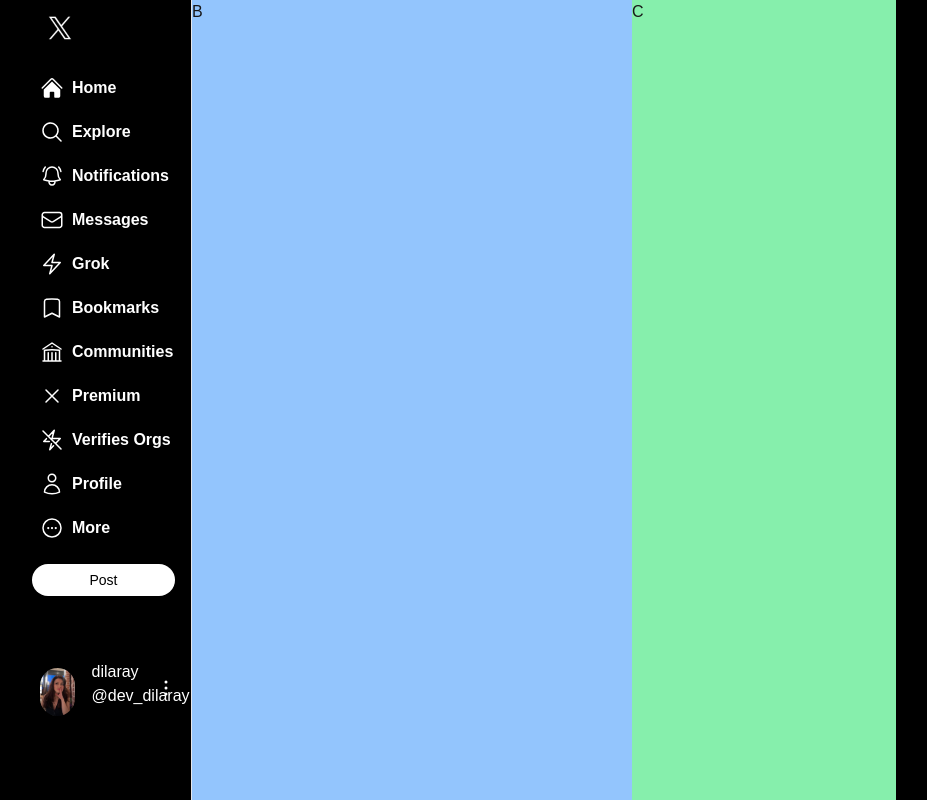
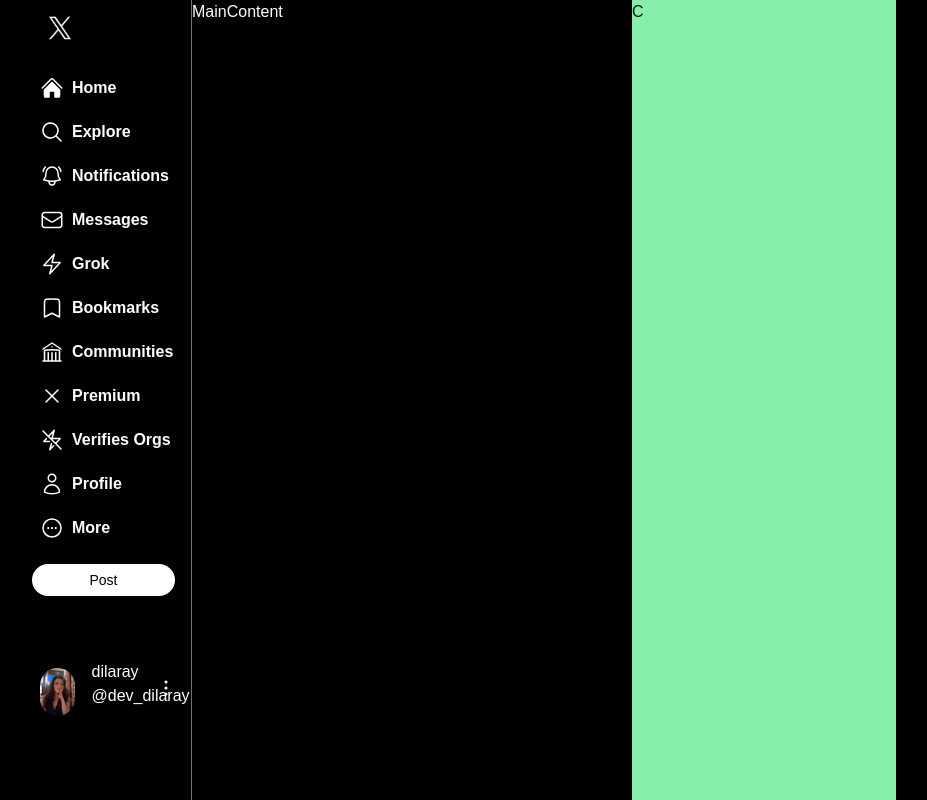
Before and after one commit to umar-developer-01/Everything-App, a Next.js app: page /dashboard in a window 1280 px wide. Shown: the whole page, without its empty margins (184-1111 px from the left). Built offline with nearby package versions, Linux system fonts and the light colour scheme; no server answers; sample sign-in values are in the browser's storage.

Commit message:
Completed Left Side bar

```diff
--- a/app/dashboard/page.tsx
+++ b/app/dashboard/page.tsx
@@ -2,6 +2,7 @@ import { auth } from "@/lib/auth";
 import { redirect } from "next/navigation";
 import Logout from "@/components/logout";
 import LeftSidebar from "@/components/sidebars/leftSidebar";
+import Main from "@/components/main/page";
 
 export default async function Dashboard() {
   const session = await auth(); // Get the authenticated user session
@@ -19,14 +20,16 @@ export default async function Dashboard() {
           Welcome, <strong>{session?.user?.name || "User"}</strong>{" "}
         </p>
         <p>Email: {session?.user?.email}</p> */}
-        {/* <Logout /> */}
+      {/* <Logout /> */}
       {/* </div> */}
       <div className="h-screen w-screen bg-black">
         <div className="h-full w-full grid grid-cols-10 sm:px-[20px] md:px-[100px] lg:px-[200px]">
-          <div className="col-span-2  bg-black border-r border-white-800">
+          <div className="col-span-2 bg-black border-r border-gray-500">
             <LeftSidebar />
           </div>
-          <div className="col-span-5  bg-blue-300">B</div>
+          <div className="col-span-5">
+            <Main/>
+          </div>
           <div className="col-span-3 bg-green-300">C</div>
         </div>
       </div>
--- /dev/null
+++ b/components/main/page.tsx
@@ -0,0 +1,9 @@
+
+
+const MainContent = () => {
+  return (
+    <div className="flex flex-col text-white">MainContent</div>
+  )
+}
+
+export default MainContent;
--- a/components/sidebars/leftSidebar.tsx
+++ b/components/sidebars/leftSidebar.tsx
@@ -5,7 +5,7 @@ import ProfileImage from "@/public/profile.png";
 const LeftSidebar = () => {
   return (
     <>
-      <div className="flex flex-col text-white ">
+      <div className="flex flex-col text-white">
         <div className="flex flex-col gap-5 ml-6 mr-4 ">
           <div className="mt-2 mb-2">
             <Image src={XLogo} alt="XLogo" className="h-10 w-10 self-start" />
@@ -232,7 +232,7 @@ const LeftSidebar = () => {
             </div>
             <div>
               <svg xmlns="http://www.w3.org/2000/svg" fill="none" viewBox="0 0 24 24" stroke-width="1.5" stroke="currentColor" class="size-6">
-                <path stroke-linecap="round" stroke-linejoin="round" d="M12 6.75a.75.75 0 1 1 0-1.5.75.75 0 0 1 0 1.5ZM12 12.75a.75.75 0 1 1 0-1.5.75.75 0 0 1 0 1.5ZM12 18.75a.75.75 0 1 1 0-1.5.75.75 0 0 1 0 1.5Z" />
+                <path strokeLinecap="round" stroke-linejoin="round" d="M12 6.75a.75.75 0 1 1 0-1.5.75.75 0 0 1 0 1.5ZM12 12.75a.75.75 0 1 1 0-1.5.75.75 0 0 1 0 1.5ZM12 18.75a.75.75 0 1 1 0-1.5.75.75 0 0 1 0 1.5Z" />
               </svg>
 
             </div>
```
